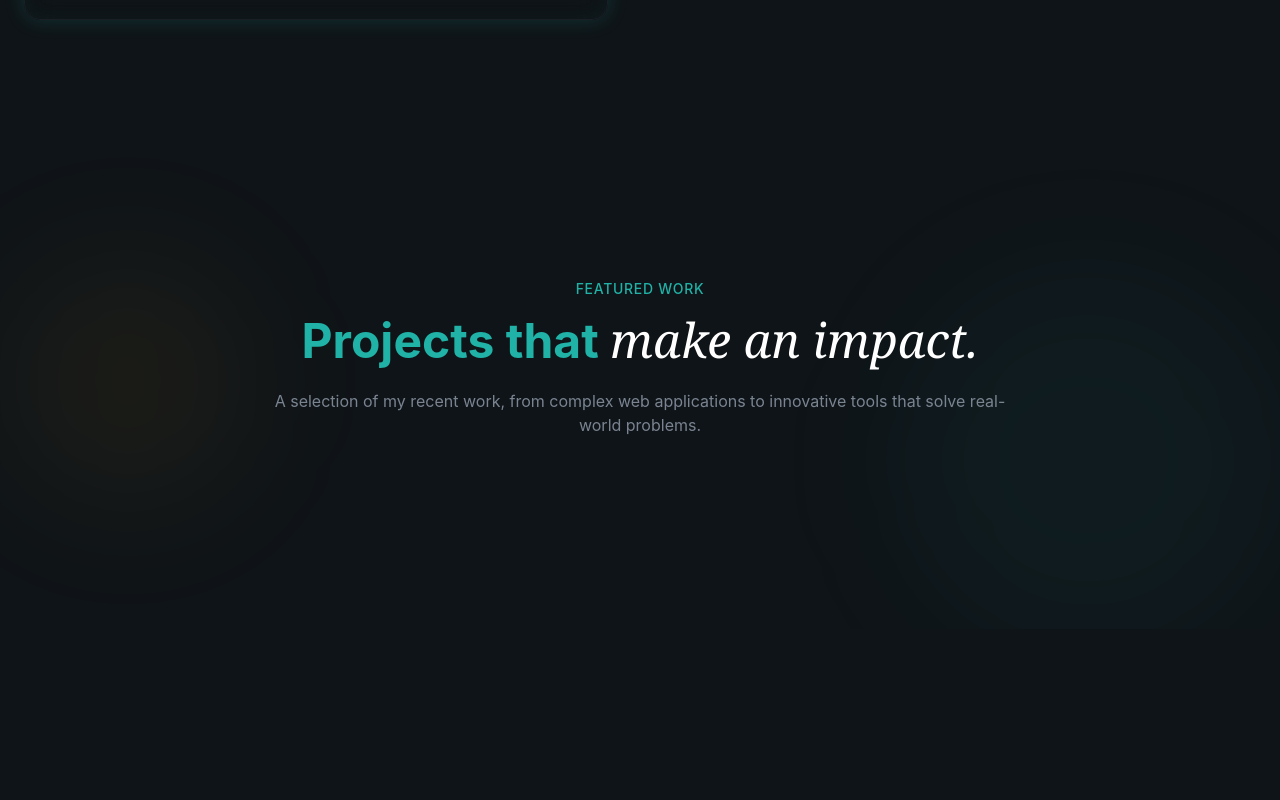
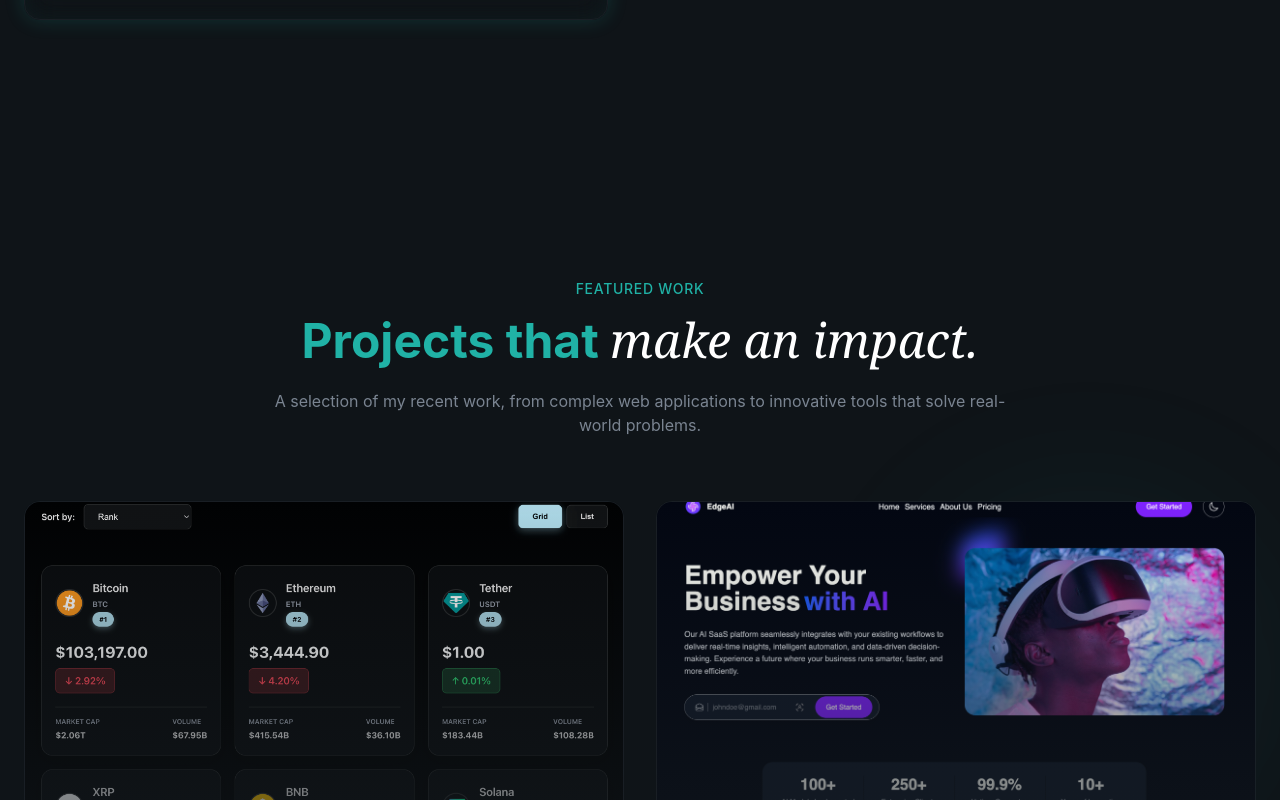
Before and after one commit to SpiriT-L/cv-portfolio, a React (Vite) app: page / in a window 1280 px wide. Shown: the part 2000-2800 px from the top of the page. Before the commit the page ends 2629 px from the top, so only its background shows below. Built offline with nearby package versions, Linux system fonts and the light colour scheme.

Commit message:
feat: implement project grid with dynamic rendering and links

```diff
--- a/src/section/Projects.tsx
+++ b/src/section/Projects.tsx
@@ -1,3 +1,5 @@
+import { ArrowUpRight, Github } from 'lucide-react';
+
 const projects = [
   {
     title: 'Project 1',
@@ -57,6 +59,54 @@ export const Projects = () => {
               innovative tools that solve real-world problems.
             </p>
           </div>
+          {/* project grid */}
+          <div className='grid md:grid-cols-2 gap-8'>
+            {projects.map((project, index) => (
+              <div
+                key={index}
+                className='group glass rounded-2xl overflow-hidden animate-fade-in md:span-1'
+                style={{ animationDelay: `${(index + 1) * 200}ms` }}
+              >
+                <div className='relative overflow-hidden aspect-video'>
+                  <img
+                    src={project.image}
+                    alt={project.title}
+                    className='w-full h-full object-cover transition-transform duration-700 group-hover:scale-110'
+                  />
+                  <div className='absolute inset-0 bg-gradient-to-t from-card via-card/50 to-transparent opacity-60' />
+                  {/* overlay links */}
+                  <div className='absolute inset-0 flex items-center justify-center gap-4 opacity-0 group-hover:opacity-100 transition-opacity duration-300'>
+                    <a
+                      href={project.link}
+                      target='_blank'
+                      rel='noopener noreferrer'
+                      className='p-3 rounded-full glass hover:bg-primary hover:text-primary-foreground transition-colors duration-300'
+                    >
+                      <ArrowUpRight className='w-5 h-5' />
+                    </a>
+                    <a
+                      href={project.github}
+                      target='_blank'
+                      rel='noopener noreferrer'
+                      className='p-3 rounded-full glass hover:bg-primary hover:text-primary-foreground transition-colors duration-300'
+                    >
+                      <Github />
+                    </a>
+                  </div>
+                </div>
+
+                {/* content */}
+                <div>
+                  <div>
+                    <h3>{project.title}</h3>
+                    <ArrowUpRight />
+                  </div>
+                  <p>{project.description}</p>
+                  <div></div>
+                </div>
+              </div>
+            ))}
+          </div>
         </div>
       </section>
     </>
```
